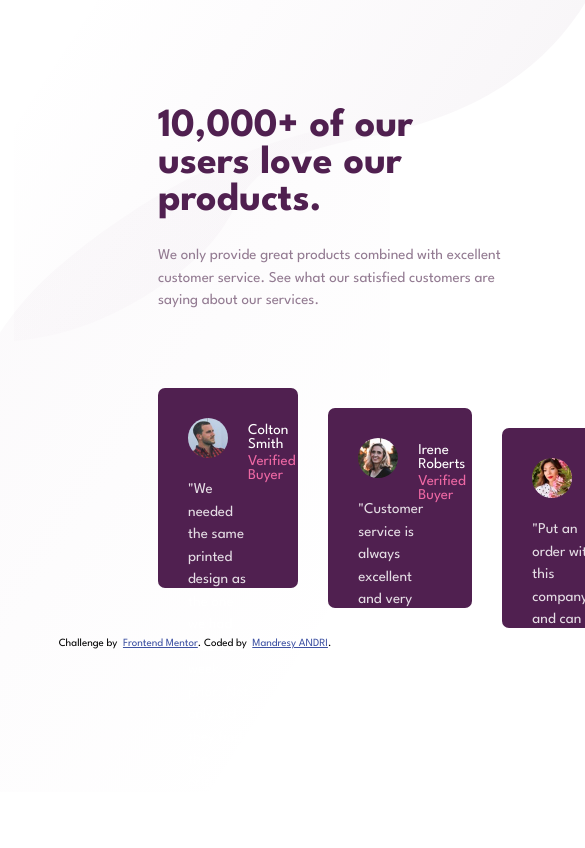
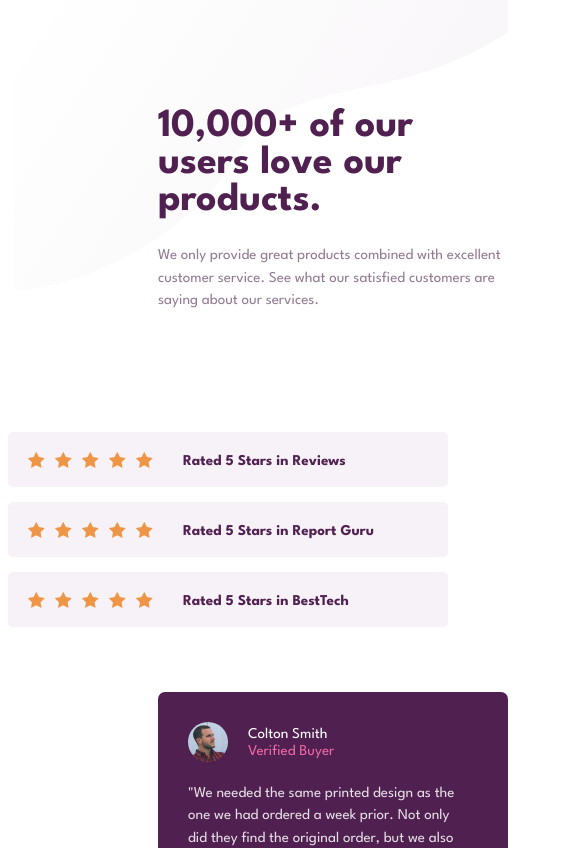
Before and after one commit to mandresyandri/social-proof-section, a React (Create React App) app: page / in a window 390 px wide. Shown: the top 848 px of the page, 585 px wide, since content can reach past the window. Built offline with nearby package versions, Linux system fonts and the light colour scheme.

Commit message:
Update : Contenu avant modification partie 2  version mobile

```diff
--- a/src/index.css
+++ b/src/index.css
@@ -2,7 +2,6 @@
 @import url('https://fonts.googleapis.com/css2?family=League+Spartan:wght@400;500;700&display=swap');
 
 /* Desktop version */
-
 /* variables */
 :root {
   --very-dark-magenta: hsl(300, 43%, 22%);
@@ -12,7 +11,6 @@
   --white: hsl(0,0%, 100%);
 }
 
-/* top part */
 body {
   background-image: url("../public/images/bg-pattern-top-desktop.svg"), url("../public/images/bg-pattern-bottom-desktop.svg");
   background-color: var(--white);
@@ -139,15 +137,24 @@ p {
 }
 
 /* The mobile version */
-/*@media screen and (min-width: 475px) {
+@media screen and (max-width: 475px) {
   .top-flex-part {
     flex-direction: column;
   }
-
   .bottom-flex-part {
     flex-direction: column;
   }
-}*/
+  .two , .three{
+    margin-left: 0px;
+  }
+
+  .right-flex-part {
+    margin-left: 0px;
+  }
+}
+
+
+
 
 /* Code from FrontEnd Mentor */
 .attribution {
```
Also changed, not shown: leTexte.txt.
